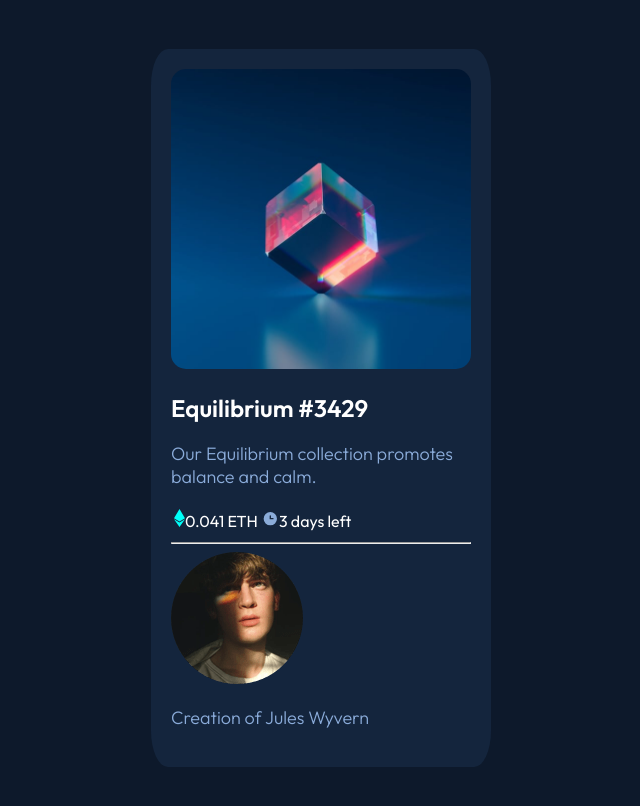
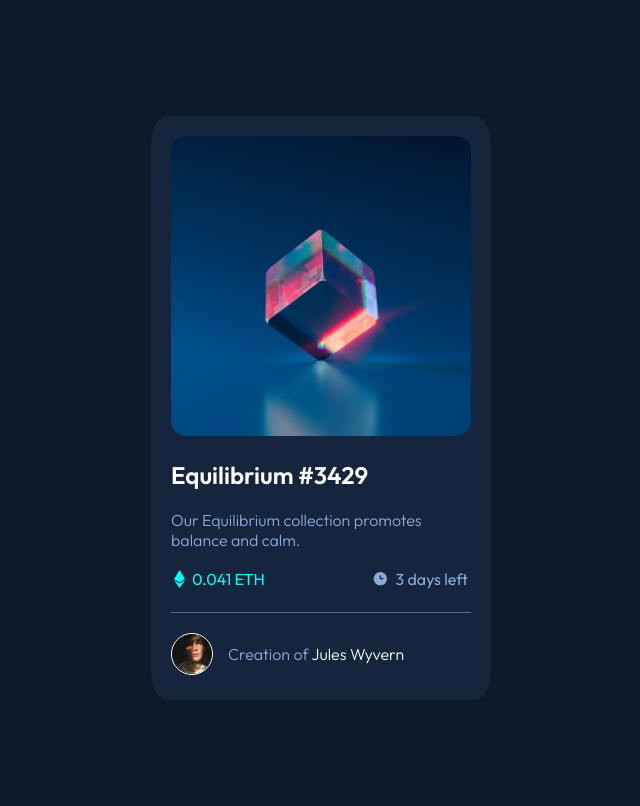
Before and after one commit to nzcastilan/Challenge2-NFT-Card, a plain HTML site: page index.html in a window 1280 px wide. Shown: the whole page, without its empty margins (319-959 px from the left). Drawn offline with Linux system fonts and the light colour scheme.

Commit message:
completed

```diff
--- a/css/styles.css
+++ b/css/styles.css
@@ -5,41 +5,80 @@ body {
   flex-direction: column;
   justify-content: center;
   align-items: center;
-    background-color:hsl(217, 54%, 11%) ;
-    color:white;
-    font-family: 'Outfit', sans-serif;
+  background-color: hsl(217, 54%, 11%);
+  color: hsl(0, 0%, 100%);
+  font-family: "Outfit", sans-serif;
+}
+table {
+  width: 100%;
+}
+h3 {
+  font-weight: 600;
+}
+p {
+  font-weight: 300;
+  color: hsl(215, 51%, 70%);
 }
 
-
-
-.body-card-img{
-
+main {
+  margin: auto;
+  background-color: hsl(216, 50%, 16%);
+  border-radius: 5%;
+  width: 300px;
+  padding: 20px;
 }
 
-#body-card{
+hr {
+  border-color: hsl(215, 51%, 70%);
+  border-bottom: 0px;
+  border-right: 0px;
+  border-left: 0px;
+  margin: 20px 0px 15px 0px;
 }
 
-#title{
-}
-
-h3{
-    font-weight: 600;
-}
-p{
-    font-size: 18px;
-    font-weight: 300;
-    color:hsl(215, 51%, 70%);
-}
-
-main{
-    margin:auto;
-    background-color:  hsl(216, 50%, 16%);
-    border-radius: 5%;
-    width: 300px;
-    padding:20px;
-}
-
-.equilibrium-img{
+.equilibrium-img {
   border-radius: 5%;
   width: 300px;
 }
+
+.footer-card-img {
+  border: 0.1px solid;
+  border-color: hsl(0, 0%, 100%);
+  border-radius: 100%;
+  float: left;
+  width: 40px;
+  margin-right: 15px;
+}
+
+#footer-card {
+  display: flex;
+  align-items: center;
+}
+
+#ethereum-value {
+  display: flex;
+  align-items: center;
+  color: hsl(178, 100%, 50%);
+}
+#clock-value {
+  display: flex;
+  align-items: center;
+  color: hsl(215, 51%, 70%);
+}
+
+.ethereum-img {
+  margin-right: 7px;
+}
+.clock-img {
+  margin-right: 7px;
+}
+
+.clock-td {
+  display: grid;
+  text-align: right;
+  justify-content: right;
+}
+
+.author-name {
+  color: hsl(0, 0%, 100%);
+}
--- a/index.html
+++ b/index.html
@@ -26,26 +26,35 @@
         <table>
           <tr>
             <td>
+              <section id="ethereum-value">
                 <img
-                class="body-card-img"
+                  class="body-card-img ethereum-img"
                   src="images/icon-ethereum.svg"
                   alt="img-ethereum"
                 />0.041 ETH
+              </section>
             </td>
-            <td>
+            <td class="clock-td">
+              <section id="clock-value">
                 <img
-                class="body-card-img"
+                  class="body-card-img clock-img"
                   src="images/icon-clock.svg"
                   alt="img-clock"
                 />3 days left
+              </section>
             </td>
           </tr>
         </table>
       </section>
+      <!-- <div class="footer-line"></div> -->
       <hr />
       <section id="footer-card">
-        <img src="images/image-avatar.png" alt="img-avatar" />
-        <p>Creation of Jules Wyvern</p>
+        <img
+          class="footer-card-img"
+          src="images/image-avatar.png"
+          alt="img-avatar"
+        />
+        <p>Creation of <span class="author-name">Jules Wyvern</span></p>
       </section>
     </main>
   </body>
```
Lines whose indentation alone changed are shown as unchanged.
